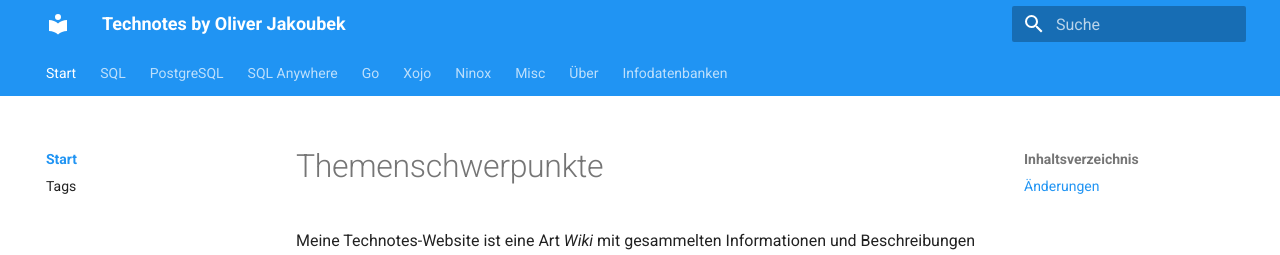
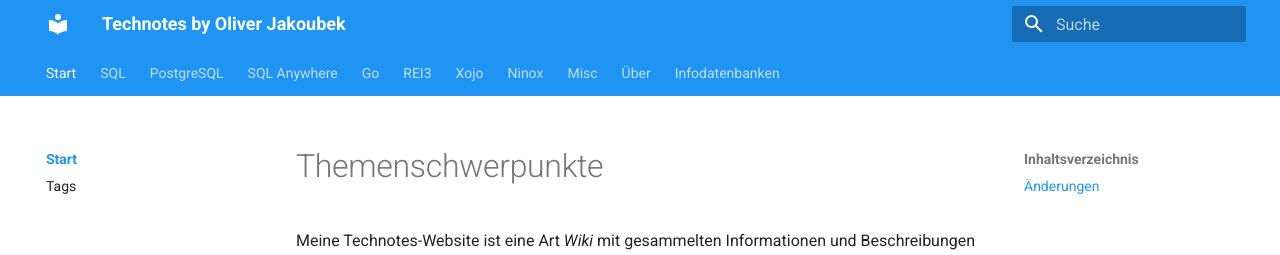
Before and after one commit to jakoubek/technotes, an MkDocs documentation site: the page built from docs/index.md, in a window 1280 px wide and 1241 px high. Shown: the top 255 px of the window. Built offline with MkDocs 1.6.1 and Material for MkDocs 9.7.7, drawn with Linux system fonts in a browser that asks for light colours.

Commit message:
Added REI3 to navigation

```diff
--- a/mkdocs.yml
+++ b/mkdocs.yml
@@ -52,6 +52,8 @@ nav:
     - JSON: go/json.md
     - Webserver: go/webserver.md
     - Magefile: go/magefile.md
+  - REI3:
+    - 'rei3/index.md'
   - Xojo:
     - 'xojo/index.md'
     - Arrays: xojo/arrays.md
```
